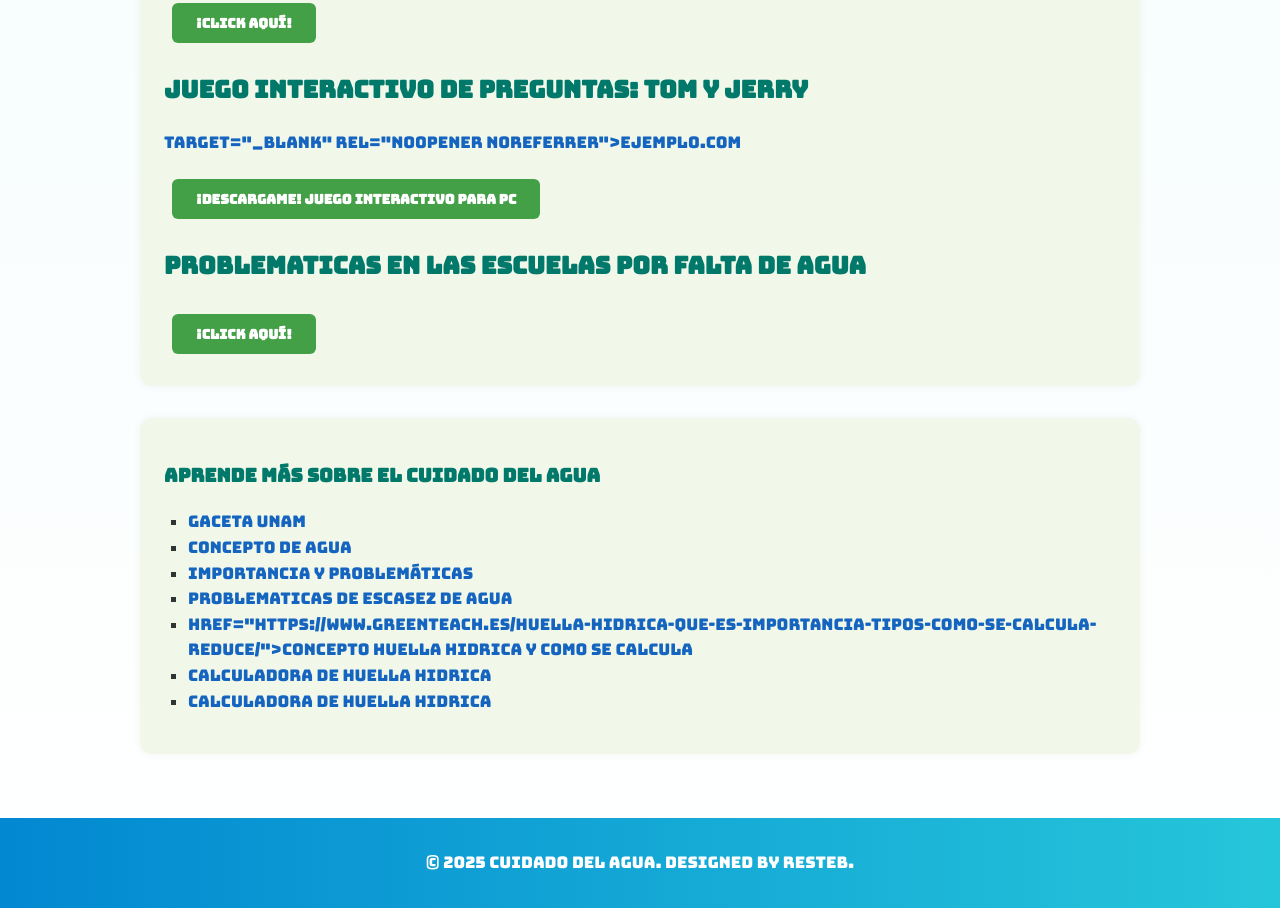
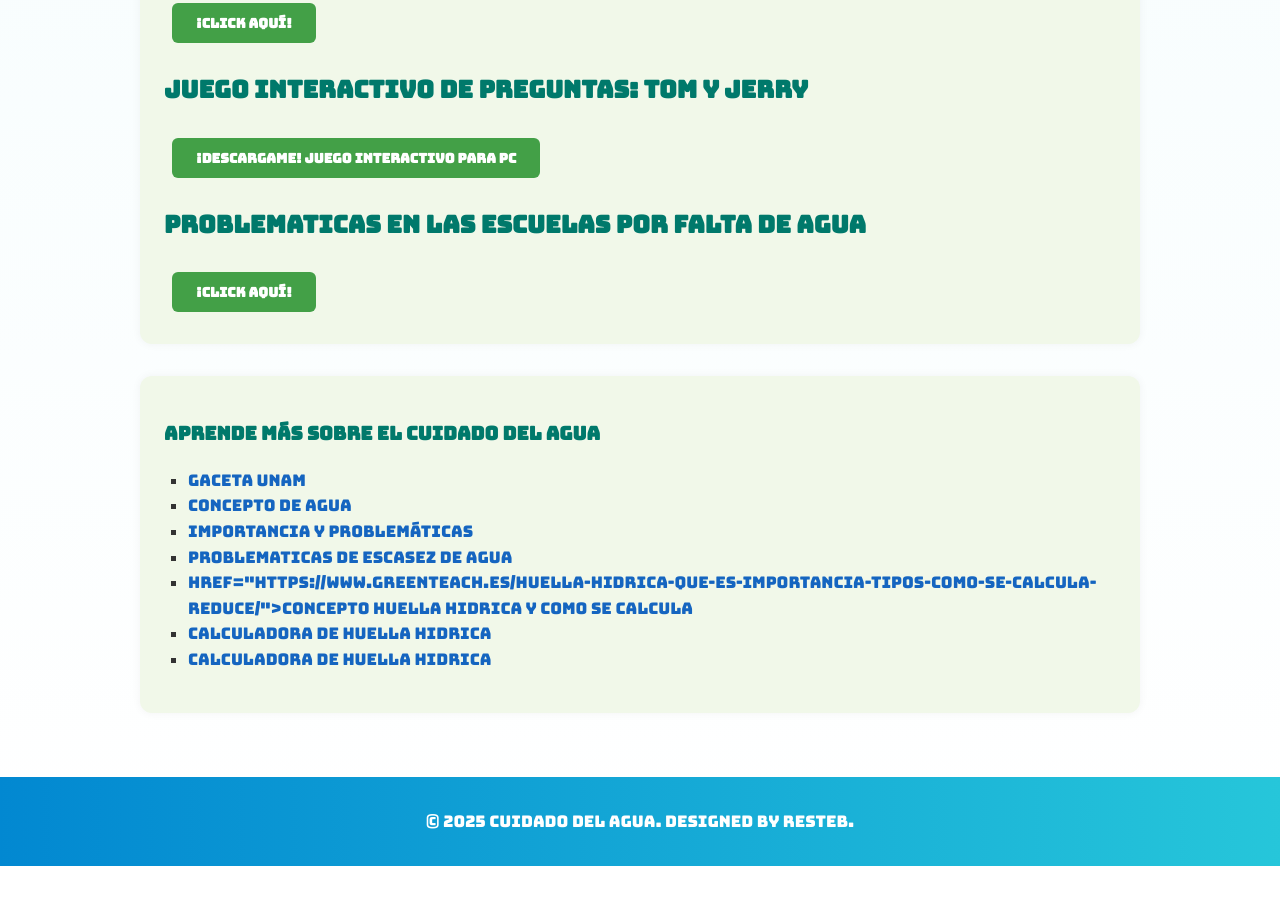
Before and after one commit to Ale-blake/cuidemoselaguaaaa.github.io, a plain HTML site: page index.html in a window 1280 px wide. Shown: the part 3069-3977 px from the top of the page. After the commit the page ends 3935 px from the top, so only its background shows below. Drawn offline with Linux system fonts and the light colour scheme.

Commit message:
index.html

```diff
--- a/index.html
+++ b/index.html
@@ -171,8 +171,7 @@
     <a href="agua.html"><button class="button">¡Click aquí!</button></a>
 
     <h2>JUEGO INTERACTIVO DE PREGUNTAS: TOM Y JERRY</h2>
-    <a href="https://mega.nz/file/j1IQ3ACB#rRiS61D7GHkvrDyT9mfB2qCfZmUHa1GAROFjRAzauZ8">
-        target="_blank" rel="noopener noreferrer">Ejemplo.com</a></p><button class="button">¡DESCARGAME! JUEGO INTERACTIVO PARA PC</button></a>
+    <button class="button">¡DESCARGAME! JUEGO INTERACTIVO PARA PC</button></a>
     <h2>PROBLEMATICAS EN LAS ESCUELAS POR FALTA DE AGUA</h2>
     <a href="problematicas.html"><button class="button">¡Click aquí!</button></a>
   </section>
```
